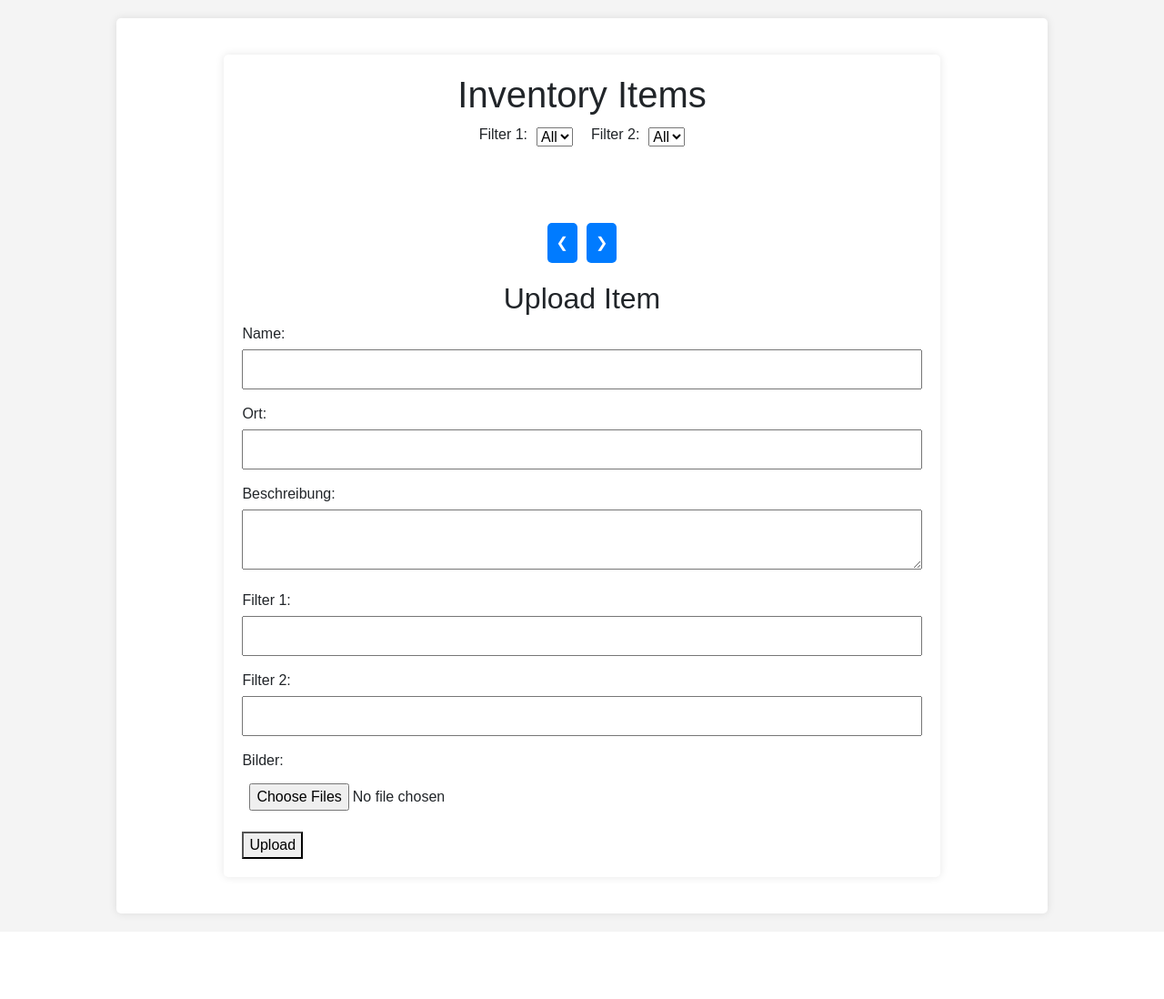
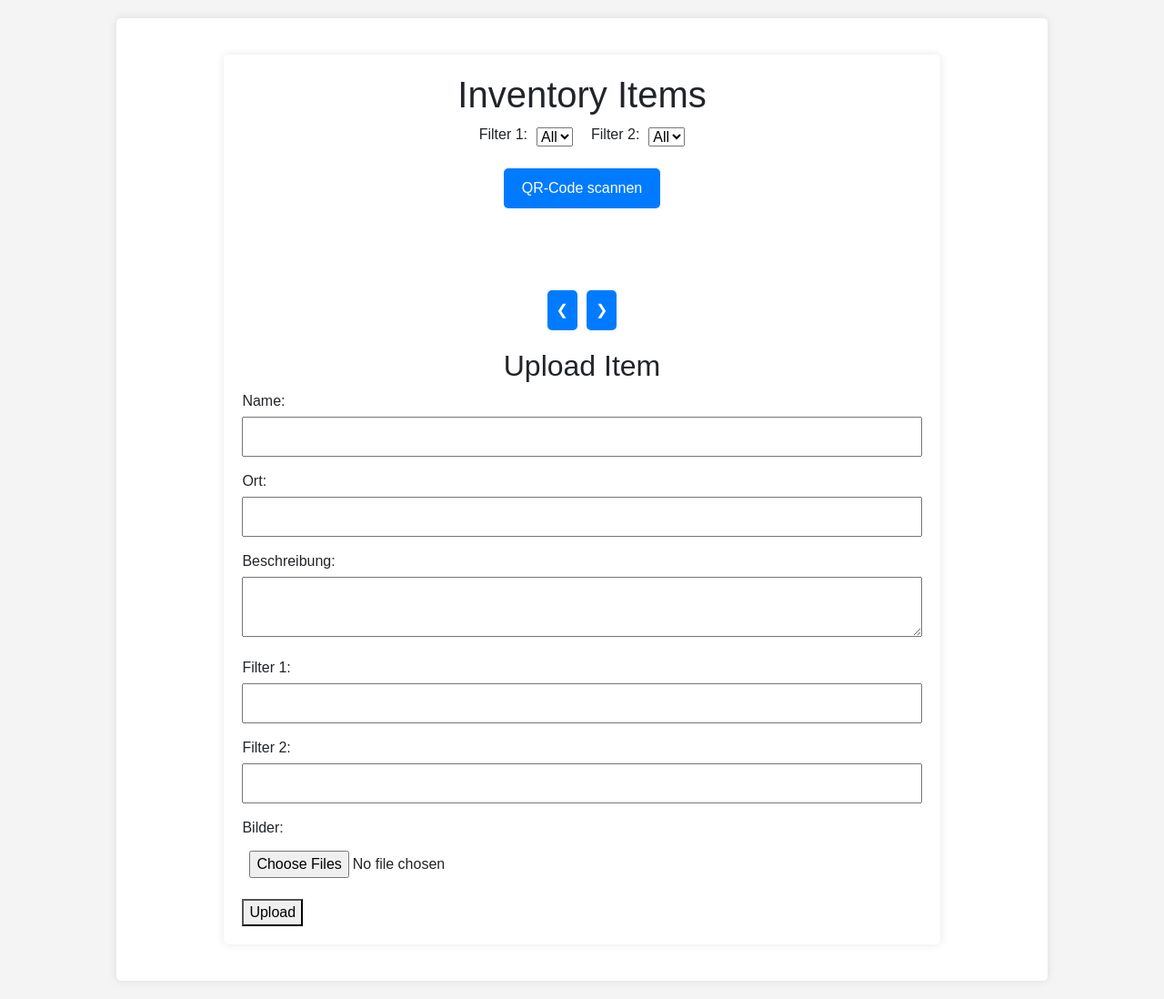
Before and after one commit to AIIrondev/Inventarsystem, a Flask app: template Web/templates/main_admin.html in a window 1280 px wide. Shown: the part 56-1154 px from the top of the page at 91% size. Before the commit the page ends 1067 px from the top, so only its background shows below. Run offline with Flask 3, Linux system fonts and the light colour scheme; the template is opened without the code that fills it: most values are stand-ins (such as "Sample title", 1, 10 or a date in 2020); a database or web service that is not in the repository returns one stand-in record (values such as "Sample title"); data that the repository does not hold is empty; some libraries are stand-ins or nearby versions.

Commit message:
Füge QR-Code-Generierung hinzu und verbessere die SSL-Konfiguration; erstelle QR-Codes für Artikel und ermögliche den Download über eine neue Route

```diff
--- a/Web/app.py
+++ b/Web/app.py
@@ -128,10 +128,14 @@ def upload_item():
 
     it.add_item(name, ort, beschreibung, image_filenames, filter_upload, filter_upload2)
     flash('Item uploaded successfully', 'success')
-    name = it.get_item_by_name(name)
-    id = name['_id']
-    create_qr_code(id)
-    return redirect(url_for('home_admin'))
+
+    # Get the item ID and create QR code
+    item = it.get_item_by_name(name)
+    item_id = str(item['_id'])
+    create_qr_code(item_id)
+
+    # Pass the item ID to download the QR code
+    return redirect(url_for('home_admin', new_item_id=item_id))
 
 @app.route('/delete_item/<id>', methods=['POST', 'GET'])
 def delete_item(id):
@@ -196,22 +200,75 @@ def get_filter():
 
 
 def create_qr_code(id):
-        import qrcode
-        qr = qrcode.QRCode(
-            version=1,
-            error_correction=qrcode.constants.ERROR_CORRECT_L,
-            box_size=10,
-            border=4,
-        )
-        qr.add_data(f'{id}')
-        qr.make(fit=True)
+    import qrcode
+    if not os.path.exists(app.config['QR_CODE_FOLDER']):
+        os.makedirs(app.config['QR_CODE_FOLDER'])
 
-        img = qr.make_image(fill_color="black", back_color="white")
-        item = it.get_item(id)
-        name = item['Name']
-        img.save(f'QRCodes/{name}{id}.png')
+    qr = qrcode.QRCode(
+        version=1,
+        error_correction=qrcode.constants.ERROR_CORRECT_L,
+        box_size=10,
+        border=4,
+    )
+
+    # Ensure HTTPS URL
+    base_url = request.host_url
+    if base_url.startswith('http:'):
+        base_url = base_url.replace('http:', 'https:')
+
+    # URL that will open this item directly
+    qr.add_data(f"{base_url}item/{id}")
+    qr.make(fit=True)
+
+    img = qr.make_image(fill_color="black", back_color="white")
+    item = it.get_item(id)
+    name = item['Name']
+    filename = f"{name}_{id}.png"
+    img.save(os.path.join(app.config['QR_CODE_FOLDER'], filename))
+    return filename
+
+@app.route('/qr_code/<id>')
+def get_qr_code(id):
+    item = it.get_item(id)
+    if not item:
+        flash('Item not found', 'error')
+        return redirect(url_for('home_admin'))
+
+    filename = f"{item['Name']}_{id}.png"
+    qr_path = os.path.join(app.config['QR_CODE_FOLDER'], filename)
+
+    # If QR code doesn't exist yet, create it
+    if not os.path.exists(qr_path):
+        filename = create_qr_code(id)
+
+    return send_from_directory(app.config['QR_CODE_FOLDER'], filename, as_attachment=True)
+
+@app.route('/item/<id>')
+def show_item(id):
+    if 'username' not in session:
+        return redirect(url_for('login'))
+
+    item = it.get_item(id)
+    if not item:
+        flash('Item not found', 'error')
+        if us.check_admin(session['username']):
+            return redirect(url_for('home_admin'))
+        return redirect(url_for('home'))
+
+    # Pass the item ID to template to highlight it
+    if us.check_admin(session['username']):
+        return render_template('main_admin.html', highlight_item=str(id))
+    return render_template('main.html', highlight_item=str(id))
+
+QR_CODE_FOLDER = 'QRCodes'
+app.config['QR_CODE_FOLDER'] = QR_CODE_FOLDER
 
 if __name__ == '__main__':
     if not os.path.exists(app.config['UPLOAD_FOLDER']):
         os.makedirs(app.config['UPLOAD_FOLDER'])
-    app.run("0.0.0.0", 8000, debug=True)
+    if not os.path.exists(app.config['QR_CODE_FOLDER']):
+        os.makedirs(app.config['QR_CODE_FOLDER'])
+
+    # SSL configuration
+    ssl_context = ('ssl_certs/cert.pem', 'ssl_certs/key.pem')
+    app.run("0.0.0.0", 8000, debug=True, ssl_context=ssl_context)
--- a/Web/templates/main_admin.html
+++ b/Web/templates/main_admin.html
@@ -21,6 +21,10 @@
                     <option value="all">All</option>
                 </select>
             </div>
+        </div>
+        <div class="qr-container">
+            <button id="scanButton" class="scan-button">QR-Code scannen</button>
+            <div id="qr-reader" style="width: 500px; display: none;"></div>
         </div>
         <div id="items-container" class="items-container">
             <!-- Items will be dynamically loaded here -->
@@ -61,7 +65,67 @@
         </form>
     </div>
 </div>
+<script src="https://unpkg.com/html5-qrcode@2.0.9/dist/html5-qrcode.min.js"></script>
 <script>
+    // Initialize QR Code scanner
+    let html5QrcodeScanner = null;
+
+    document.getElementById('scanButton').addEventListener('click', function() {
+        const qrReader = document.getElementById('qr-reader');
+
+        if (qrReader.style.display === 'none') {
+            qrReader.style.display = 'block';
+
+            html5QrcodeScanner = new Html5QrcodeScanner(
+                "qr-reader", { fps: 10, qrbox: 250 }
+            );
+
+            html5QrcodeScanner.render((decodedText) => {
+                console.log("QR Code detected:", decodedText);
+                html5QrcodeScanner.clear();
+                qrReader.style.display = 'none';
+
+                // Navigate to the item
+                window.location.href = decodedText;
+            });
+
+            this.textContent = 'Scanner schließen';
+        } else {
+            if (html5QrcodeScanner) {
+                html5QrcodeScanner.clear();
+            }
+            qrReader.style.display = 'none';
+            this.textContent = 'QR-Code scannen';
+        }
+    });
+
+    // Check if a new item was just created to show download link
+    const urlParams = new URLSearchParams(window.location.search);
+    const newItemId = urlParams.get('new_item_id');
+    const highlightItemId = "{{ highlight_item }}" || '';
+
+    if (newItemId) {
+        const notification = document.createElement('div');
+        notification.className = 'qr-notification';
+        notification.innerHTML = `
+            <p>QR-Code für neues Item:</p>
+            <a href="{{ url_for('get_qr_code', id='') }}${newItemId}" class="qr-download">QR-Code herunterladen</a>
+        `;
+        document.querySelector('.container').prepend(notification);
+
+        // Auto-remove notification after 10 seconds
+        setTimeout(() => {
+            notification.style.opacity = '0';
+            setTimeout(() => notification.remove(), 1000);
+        }, 10000);
+    }
+</script>
+
+<script>
+    // Using the urlParams variable already declared above
+    // REMOVE THIS LINE: const urlParams = new URLSearchParams(window.location.search);
+    // REMOVE THIS LINE: const highlightItemId = "{{ highlight_item }}" || '';
+
     fetch("{{ url_for('get_items') }}")
         .then(response => response.json())
         .then(data => {
@@ -73,6 +137,14 @@
             data.items.forEach(item => {
                 const card = document.createElement('div');
                 card.classList.add('item-card');
+
+                // Add highlight class if this is the item we're looking for
+                if (item._id === highlightItemId) {
+                    card.classList.add('highlight-item');
+                    setTimeout(() => {
+                        card.scrollIntoView({ behavior: 'smooth', block: 'center' });
+                    }, 500);
+                }
 
                 // Korrekte Zuweisung der Filter-Werte als Daten-Attribute
                 const filter1Value = Array.isArray(item.Filter) && item.Filter.length > 0 ? item.Filter[0] : (item.Filter || '');
@@ -116,6 +188,16 @@
                     </div>
                 `;
                 itemsContainer.appendChild(card);
+
+                // Add QR code download link to each card
+                const qrLink = document.createElement('a');
+                qrLink.href = `{{ url_for('get_qr_code', id='') }}${item._id}`;
+                qrLink.className = 'qr-download-button';
+                qrLink.textContent = 'QR-Code';
+
+                // Add the QR code link to the actions div
+                const actionsDiv = card.querySelector('.actions');
+                actionsDiv.appendChild(qrLink);
             });
 
             // Now populate the filter dropdowns with the collected unique values
@@ -431,5 +513,74 @@ input[type="file"] {
         min-width: 200px;
     }
 }
+
+.qr-container {
+    display: flex;
+    flex-direction: column;
+    align-items: center;
+    margin-bottom: 20px;
+}
+
+.scan-button {
+    padding: 10px 20px;
+    background-color: #007bff;
+    color: white;
+    border: none;
+    border-radius: 5px;
+    cursor: pointer;
+    margin-bottom: 10px;
+}
+
+.scan-button:hover {
+    background-color: #0056b3;
+}
+
+#qr-reader {
+    margin: 0 auto;
+    max-width: 100%;
+}
+
+.qr-download-button {
+    display: inline-block;
+    margin-left: 5px;
+    padding: 5px 10px;
+    background-color: #28a745;
+    color: white;
+    text-decoration: none;
+    border-radius: 3px;
+    font-size: 0.8em;
+}
+
+.qr-notification {
+    background-color: #d4edda;
+    color: #155724;
+    padding: 10px;
+    margin-bottom: 15px;
+    border-radius: 5px;
+    text-align: center;
+    transition: opacity 1s ease;
+}
+
+.qr-download {
+    display: inline-block;
+    padding: 5px 15px;
+    background-color: #28a745;
+    color: white;
+    text-decoration: none;
+    border-radius: 3px;
+    margin-left: 10px;
+}
+
+.highlight-item {
+    border: 3px solid #ffc107;
+    box-shadow: 0 0 15px rgba(255, 193, 7, 0.5);
+    animation: highlight-pulse 2s infinite;
+}
+
+@keyframes highlight-pulse {
+    0% { box-shadow: 0 0 10px rgba(255, 193, 7, 0.5); }
+    50% { box-shadow: 0 0 20px rgba(255, 193, 7, 0.8); }
+    100% { box-shadow: 0 0 10px rgba(255, 193, 7, 0.5); }
+}
 </style>
 {% endblock %}
```
Also changed, not shown: Web/QRCodes/Irgendwas 5_67d2fbd7f5f268595e75649a.png (added), 2 other files.
